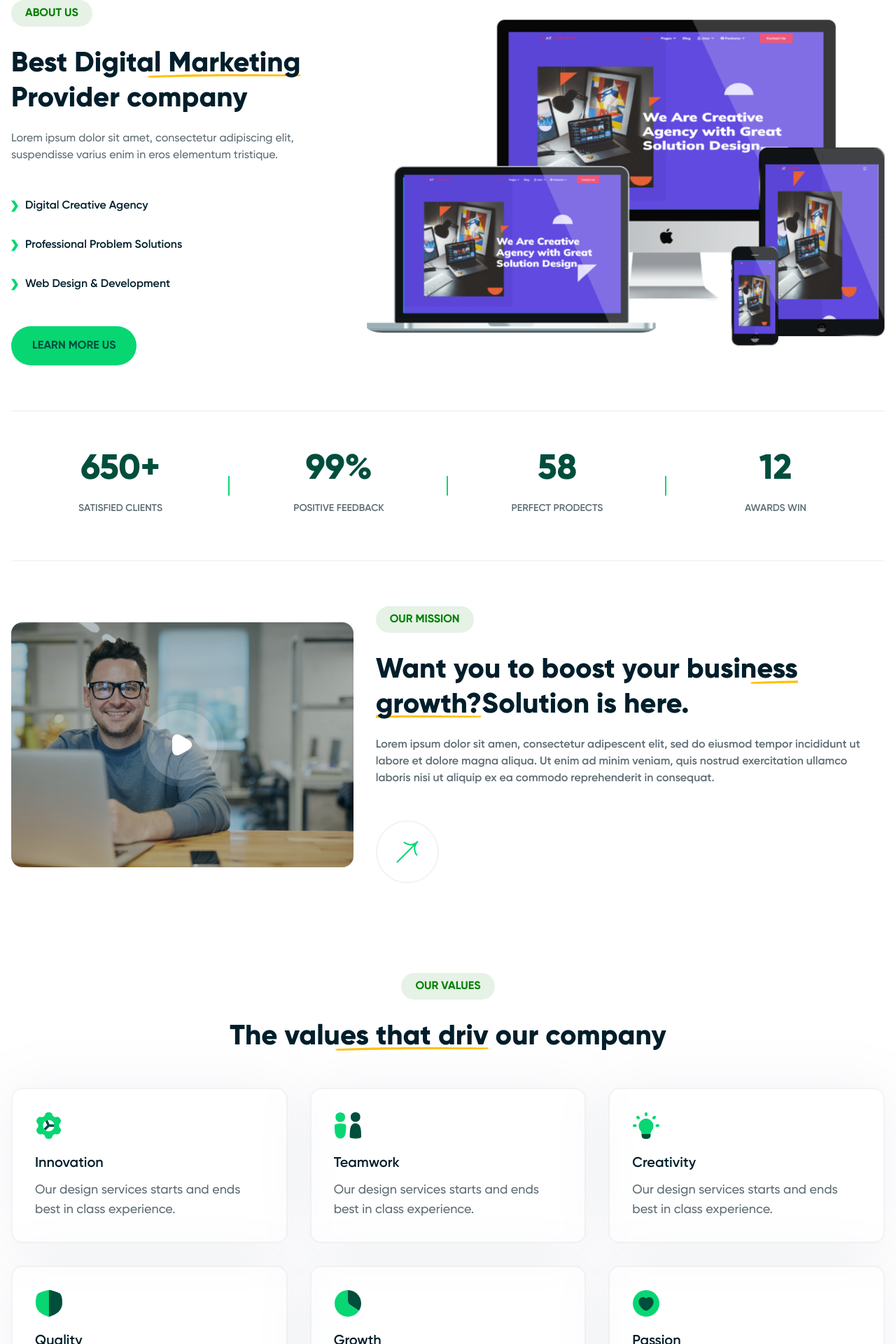
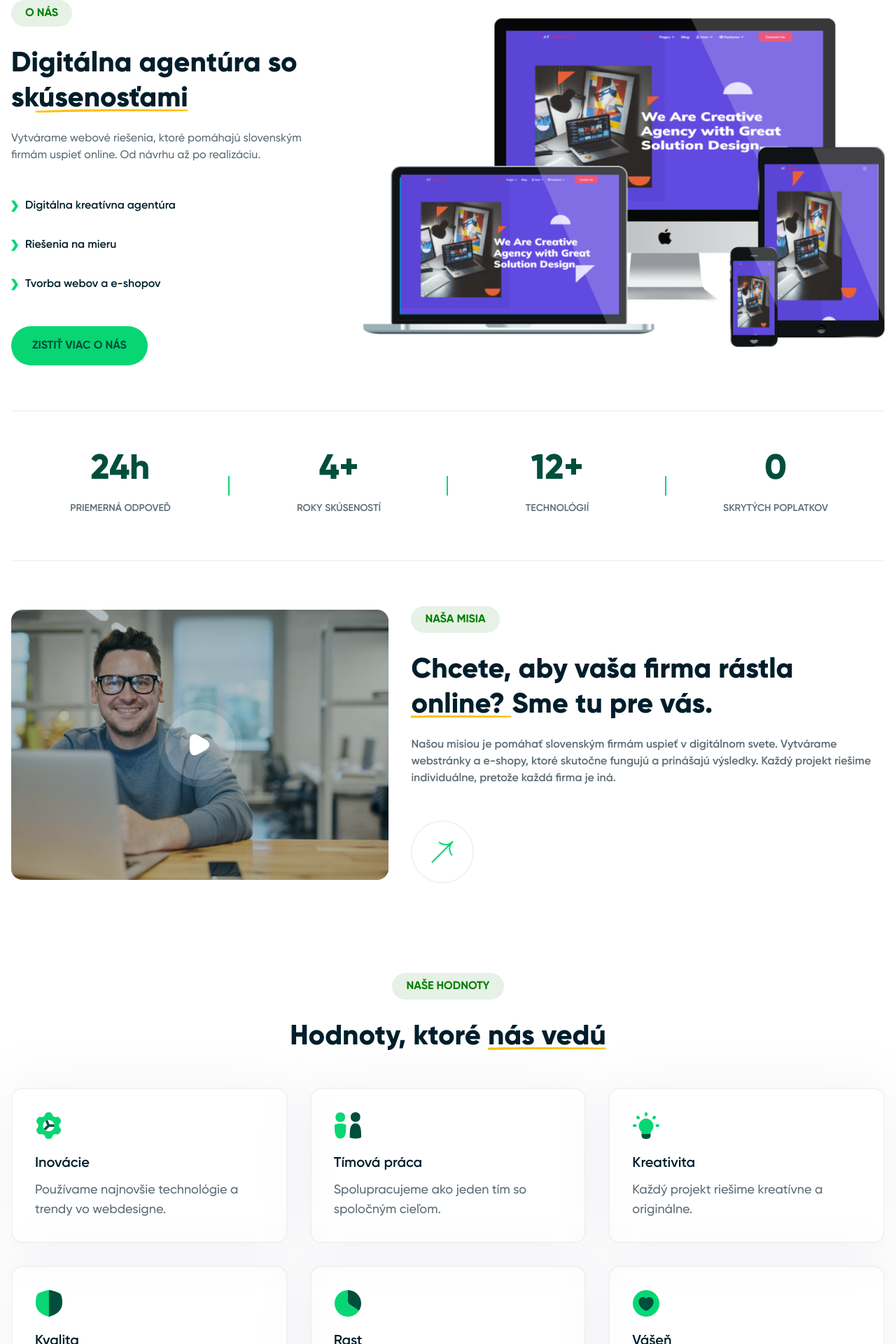
Before and after one commit to roni836/leonlogic, a Next.js app: page /about-us in a window 1280 px wide. Shown: the part 562-2482 px from the top of the page at 70% size. Built offline with nearby package versions, Linux system fonts and the light colour scheme; no server answers.

Commit message:
all pages text updated

```diff
--- a/app/about-us/page.tsx
+++ b/app/about-us/page.tsx
@@ -49,11 +49,11 @@ const page = () => {
                             data-aos="zoom-in"
                             data-aos-duration="1000"
                         >
-                            We are a group of qualified experts
-                            <span className="text-secondary"> from all over the world</span>
+                            Sme tím skúsených odborníkov
+                            <span className="text-secondary"> z rôznych oblastí</span>
                         </h1>
                         <p className="text-lg text-[#4B5576] dark:text-[#9199B5] mt-5 text-center max-w-[582px] mx-auto">
-                            Lorem ipsum, or lipsum as it is sometimes known, is dummy text used in laying out print, graphic or web designs.
+                            Špecializujeme sa na tvorbu webstránok, e-shopov a digitálny marketing. Pomáhame firmám rásť online už od roku 2019.
                         </p>
                     </div>
                 </div>
@@ -64,14 +64,13 @@ const page = () => {
                     <div className="flex flex-col lg:flex-row gap-10 items-center justify-between">
                         <div className="lg:max-w-[563px]">
                             <p className="mb-7 inline-flex rounded-full bg-success-light/10 px-5 py-2.5 font-bold uppercase leading-[18px] text-success-light dark:text-secondary dark:bg-secondary/[0.08]">
-                                about us
+                                o nás
                             </p>
                             <h2 className="text-2xl font-extrabold leading-tight md:text-[40px]">
-                                Best <span className="bg-[url('/assets/images/line1.svg')] bg-bottom-right bg-no-repeat">Digital Marketing</span> Provider
-                                company
+                                Digitálna agentúra so <span className="bg-[url('/assets/images/line1.svg')] bg-bottom-right bg-no-repeat">skúsenosťami</span>
                             </h2>
                             <p className="text-base text-gray dark:text-[#9199B5] mt-5">
-                                Lorem ipsum dolor sit amet, consectetur adipiscing elit, suspendisse varius enim in eros elementum tristique.
+                              Vytvárame webové riešenia, ktoré pomáhajú slovenským firmám uspieť online. Od návrhu až po realizáciu.
                             </p>
                             <div className="flex gap-2.5 mt-12 items-center">
                                 <span>
@@ -79,7 +78,7 @@ const page = () => {
                                         <path d="M5.24237 8.49987L0 0.5H4.73974L10 8.49987V8.48184L4.73974 16.5H0L5.24237 8.48184" fill="#07D673" />
                                     </svg>
                                 </span>
-                                <p className="font-semibold">Digital Creative Agency</p>
+                                <p className="font-semibold">Digitálna kreatívna agentúra</p>
                             </div>
                             <div className="flex gap-2.5 mt-8 items-center">
                                 <span>
@@ -87,7 +86,7 @@ const page = () => {
                                         <path d="M5.24237 8.49987L0 0.5H4.73974L10 8.49987V8.48184L4.73974 16.5H0L5.24237 8.48184" fill="#07D673" />
                                     </svg>
                                 </span>
-                                <p className="font-semibold">Professional Problem Solutions </p>
+                                <p className="font-semibold">Riešenia na mieru </p>
                             </div>
                             <div className="flex gap-2.5 mt-8 items-center">
                                 <span>
@@ -95,10 +94,10 @@ const page = () => {
                                         <path d="M5.24237 8.49987L0 0.5H4.73974L10 8.49987V8.48184L4.73974 16.5H0L5.24237 8.48184" fill="#07D673" />
                                     </svg>
                                 </span>
-                                <p className="font-semibold">Web Design & Development</p>
+                                <p className="font-semibold">Tvorba webov a e-shopov</p>
                             </div>
                             <a href="#" className="btn mt-12">
-                                Learn more us
+                                Zistiť viac o nás
                             </a>
                         </div>
                         <div className="max-w-[841px] w-full" data-aos="fade-left" data-aos-duration="1000">
@@ -113,30 +112,30 @@ const page = () => {
                     <div className="grid grid-cols-2 md:grid-cols-4 gap-y-10 py-12 md:py-16 border-y-2 border-[#9199B5]/10">
                         <div className="relative text-center">
                             <h3 className="text-3xl sm:text-[50px]/9 font-extrabold text-success dark:text-white">
-                                <CountsUp start={0} suffix="+" delay={1} end={650} duration={2} />
+                                <CountsUp start={0} suffix="h" delay={1} end={24} duration={2} />
                             </h3>
-                            <span className="mt-2 sm:mt-7 block text-sm font-semibold uppercase text-gray dark:text-[#9199B5]">SATISFIED CLIENTS </span>
+                            <span className="mt-2 sm:mt-7 block text-sm font-semibold uppercase text-gray dark:text-[#9199B5]">Priemerná odpoveď </span>
                             <span className="absolute inset-y-0 my-auto h-7 w-0.5 bg-secondary ltr:right-0 rtl:left-0"></span>
                         </div>
                         <div className="relative text-center">
                             <h3 className="text-3xl sm:text-[50px]/9 font-extrabold text-success dark:text-white">
-                                <CountsUp start={0} suffix="%" delay={1} end={99} duration={2} />
+                                <CountsUp start={0} suffix="+" delay={1} end={4} duration={2} />
                             </h3>
-                            <span className="mt-2 sm:mt-7 block text-sm font-semibold uppercase text-gray dark:text-[#9199B5]">POSITIVE FEEDBACK </span>
+                            <span className="mt-2 sm:mt-7 block text-sm font-semibold uppercase text-gray dark:text-[#9199B5]">Roky skúseností </span>
                             <span className="absolute inset-y-0 my-auto h-7 w-0.5 bg-secondary ltr:right-0 rtl:left-0 hidden md:block"></span>
                         </div>
                         <div className="relative text-center">
                             <h3 className="text-3xl sm:text-[50px]/9 font-extrabold text-success dark:text-white">
-                                <CountsUp start={0} delay={1} end={58} duration={2} />
+                                <CountsUp start={0} suffix="+" delay={1} end={12} duration={2} />
                             </h3>
-                            <span className="mt-2 sm:mt-7 block text-sm font-semibold uppercase text-gray dark:text-[#9199B5]">PERFECT PRODECTS </span>
+                            <span className="mt-2 sm:mt-7 block text-sm font-semibold uppercase text-gray dark:text-[#9199B5]">Technológií </span>
                             <span className="absolute inset-y-0 my-auto h-7 w-0.5 bg-secondary ltr:right-0 rtl:left-0"></span>
                         </div>
                         <div className="text-center">
                             <h3 className="text-3xl sm:text-[50px]/9 font-extrabold text-success dark:text-white">
-                                <CountsUp start={0} delay={1} end={12} duration={2} />
+                                <CountsUp start={0} delay={1} end={0} duration={2} />
                             </h3>
-                            <span className="mt-2 sm:mt-7 block text-sm font-semibold uppercase text-gray dark:text-[#9199B5]">AWARDS WIN</span>
+                            <span className="mt-2 sm:mt-7 block text-sm font-semibold uppercase text-gray dark:text-[#9199B5]">Skrytých poplatkov</span>
                         </div>
                     </div>
                 </div>
@@ -148,16 +147,15 @@ const page = () => {
                         <AboutUsModal />
                         <div>
                             <p className="mb-7 inline-flex rounded-full bg-success-light/10 px-5 py-2.5 font-bold uppercase leading-[18px] text-success-light dark:text-secondary dark:bg-secondary/[0.08]">
-                                OUR MISSION
+                                NAŠA MISIA
                             </p>
                             <h2 className="text-2xl font-extrabold leading-tight md:text-[40px]">
-                                Want you to boost your{' '}
-                                <span className="bg-[url('/assets/images/line1.svg')] bg-bottom-right bg-no-repeat">business growth?</span>
-                                Solution is here.
+                                Chcete, aby vaša firma rástla{' '}
+                                <span className="bg-[url('/assets/images/line1.svg')] bg-bottom-right bg-no-repeat">online? </span>
+                                Sme tu pre vás.
                             </h2>
                             <p className="font-semibold text-gray dark:text-[#9199B5] mt-5">
-                                Lorem ipsum dolor sit amen, consectetur adipescent elit, sed do eiusmod tempor incididunt ut labore et dolore magna aliqua. Ut
-                                enim ad minim veniam, quis nostrud exercitation ullamco laboris nisi ut aliquip ex ea commodo reprehenderit in consequat.
+                               Našou misiou je pomáhať slovenským firmám uspieť v digitálnom svete. Vytvárame webstránky a e-shopy, ktoré skutočne fungujú a prinášajú výsledky. Každý projekt riešime individuálne, pretože každá firma je iná.
                             </p>
                             <button
                                 type="button"
@@ -175,24 +173,24 @@ const page = () => {
                 <div className="container">
                     <div className="text-center">
                         <p className="mb-7 inline-flex rounded-full bg-success-light/10 px-5 py-2.5 font-bold uppercase leading-[18px] text-success-light dark:text-secondary dark:bg-secondary/[0.08]">
-                            Our Values
+                            Naše hodnoty
                         </p>
                         <h2 className="text-2xl font-extrabold leading-tight md:text-[40px]">
-                            The <span className="bg-[url('/assets/images/line1.svg')] bg-bottom-right bg-no-repeat">values that driv</span> our company
+                            Hodnoty, ktoré <span className="bg-[url('/assets/images/line1.svg')] bg-bottom-right bg-no-repeat"> nás vedú</span>
                         </h2>
                     </div>
                     <div className="grid sm:grid-cols-2 md:grid-cols-3 gap-5 lg:gap-8 mt-12">
-                        <OurValuesCard icon={<InovationIcon />} title="Innovation" />
+                        <OurValuesCard icon={<InovationIcon />} description="Používame najnovšie technológie a trendy vo webdesigne." title="Inovácie" />
 
-                        <OurValuesCard icon={<TeamWorkIcon />} title="Teamwork" />
+                        <OurValuesCard icon={<TeamWorkIcon />} description="Spolupracujeme ako jeden tím so spoločným cieľom." title="Tímová práca" />
 
-                        <OurValuesCard icon={<CreativityIcon />} title="Creativity" />
+                        <OurValuesCard icon={<CreativityIcon />} description="Každý projekt riešime kreatívne a originálne." title="Kreativita" />
 
-                        <OurValuesCard icon={<QualityIcon />} title="Quality" />
+                        <OurValuesCard icon={<QualityIcon />} description="Kvalita je pre nás na prvom mieste v každom projekte." title="Kvalita" />
 
-                        <OurValuesCard icon={<GrowthIcon />} title="Growth" />
+                        <OurValuesCard icon={<GrowthIcon />} description="Pomáhame klientom rásť a zlepšovať sa." title="Rast" />
 
-                        <OurValuesCard icon={<PassionIcon />} title="Passion" />
+                        <OurValuesCard icon={<PassionIcon />} description="Robíme svoju prácu s vášňou a nadšením." title="Vášeň" />
                     </div>
                 </div>
             </section>
@@ -200,8 +198,8 @@ const page = () => {
             <section className="py-12 md:py-16">
                 <div className="container">
                     <div className="text-center">
-                        <h2 className="text-2xl font-extrabold leading-tight md:text-[40px] max-w-[396px] mx-auto">
-                            <span className="bg-[url('/assets/images/line1.svg')] bg-bottom-right bg-no-repeat">Hundreds of partners</span> around the world
+                        <h2 className="text-2xl font-extrabold leading-tight md:text-[40px] max-w-[396px] mx-auto">Spolupracujeme s firmami po
+                            <span className="bg-[url('/assets/images/line1.svg')] bg-bottom-right bg-no-repeat"> celom Slovensku</span>
                         </h2>
                     </div>
                     <div className="swiper partners-slider mt-12">
@@ -210,7 +208,7 @@ const page = () => {
                 </div>
             </section>
 
-            <SpecialistsDevelopers />
+            {/* <SpecialistsDevelopers /> */}
 
             <section className="py-10 md:py-16">
                 <ClientsFeedbackSlider />
--- a/app/portfolio/page.tsx
+++ b/app/portfolio/page.tsx
@@ -48,17 +48,17 @@ const page = () => {
                         </div>
                         <div className="text-center relative z-1">
                             <h1 className="text-3xl sm:text-[70px] font-black sm:leading-[82px] italic uppercase" data-aos="zoom-in" data-aos-duration="1000">
-                                Digital
+                                REALIZOVANÉ PROJEKTY
                             </h1>
                             <h2
                                 className="text-3xl sm:text-[70px] font-black sm:leading-[82px] italic uppercase text-secondary"
                                 data-aos="zoom-in"
                                 data-aos-duration="1000"
                             >
-                                Case Studies.
+                                Z NAŠEJ DIELNE
                             </h2>
                             <p className="text-lg mt-2.5 text-gray dark:text-[#9199B5]">
-                                Lorem ipsum, or lipsum as it is sometimes known, is dummy used in laying out print, graphic or web designs.
+                               Prezentujeme úspešné webstránky, e-shopy a digitálne riešenia vytvorené pre slovenské firmy. Inšpirujte sa našimi projektmi a pozrite si kvalitu našej práce.
                             </p>
                             <a href="#portfolio-section" aria-label="Email">
                                 <div className="mt-7 max-w-[122px] mx-auto relative">
@@ -152,7 +152,7 @@ const page = () => {
                 </div>
             </section>
 
-            <SpecialistsDevelopers />
+            {/* <SpecialistsDevelopers /> */}
 
             <section className="py-10 md:py-16">
                 <ClientsFeedbackSlider />
--- a/app/service/page.tsx
+++ b/app/service/page.tsx
@@ -161,7 +161,7 @@ const Page = () => {
                             data-aos="zoom-in"
                             data-aos-duration="1000"
                         >
-                            WE PROVIDE WIDE RANGE OF <span className="text-secondary">DIGITAL SERVICES</span>
+                            POSKYTUJEME KOMPLEXNÉ <span className="text-secondary">DIGITÁLNE SLUŽBY</span>
                         </h1>
                         <span className="">
                             <svg width="30" height="33" viewBox="0 0 30 33" fill="none" xmlns="http://www.w3.org/2000/svg">
@@ -190,17 +190,17 @@ const Page = () => {
                     <div className="flex flex-col items-center gap-12 border-y-2 border-[#9199B5]/10 py-12 md:py-[126px] lg:flex-row 2xl:gap-[175px]">
                         <div>
                             <span className="rounded-[50px] bg-success-light/[0.08] dark:bg-secondary/[0.08] px-5 py-3 text-base font-bold text-success-light dark:text-secondary uppercase">
-                                Better Note Management
+                                KOMPLEXNÉ WEBOVÉ RIEŠENIA
                             </span>
                             <h2 className="mt-[30px] text-3xl font-extrabold md:text-[40px] md:leading-[54px]">
-                                Your <span className="bg-[url('/assets/images/line1.svg')] bg-bottom-right bg-no-repeat"> Notes Security</span>
+                                Váš  <span className="bg-[url('/assets/images/line1.svg')] bg-bottom-right bg-no-repeat"> digitálny úspech</span>
                             </h2>
                             <p className="mt-5 max-w-[505px] text-base font-semibold text-gray dark:text-[#9199B5]">
-                                Automatically syncs across all your devices. You can also access and write notes without internet connection.
+                               Vytvárame moderné webstránky a e-shopy, ktoré pomáhajú vášmu biznesu rásť online. Profesionálny vývoj s pokračujúcou podporou.
                             </p>
                             <NoteManagementAccodian />
                             <button type="button" className="mt-8 btn md:mt-[50px]">
-                                FREE REGISTER
+                                ZAČAŤ SPOLUPRÁCU
                             </button>
                         </div>
                         <div className="w-full max-w-[654px]" data-aos="flip-left" data-aos-duration="1000">
@@ -210,7 +210,7 @@ const Page = () => {
                 </div>
             </section>
 
-            <section className="py-12 md:py-20 lg:py-[167px] overflow-hidden">
+            {/* <section className="py-12 md:py-20 lg:py-[167px] overflow-hidden">
                 <div className="container">
                     <div className="flex flex-col items-center gap-20 lg:flex-row lg:gap-[176px]">
                         <div className="w-full max-w-[650px] flex-1" data-aos="fade-right" data-aos-duration="1000">
@@ -246,7 +246,7 @@ const Page = () => {
                         </div>
                     </div>
                 </div>
-            </section>
+            </section> */}
 
             <section className="py-10 md:py-16">
                 <ClientsFeedbackSlider />
@@ -256,10 +256,10 @@ const Page = () => {
                 <div className="container">
                     <div className="mb-12 text-center">
                         <p className="mb-7 inline-flex rounded-full bg-success-light/10 dark:bg-success-light/[0.08] dark:text-secondary px-5 py-2.5 font-bold uppercase leading-[18px] text-success-light">
-                            FAq
+                            ČASTO KLADENÉ OTÁZKY
                         </p>
                         <h2 className="text-2xl font-extrabold leading-tight md:text-[40px] dark:text-white">
-                            Frequently Asked <span className="bg-[url('/assets/images/line1.svg')] bg-bottom-right bg-no-repeat">Questions</span>
+                            Často kladené <span className="bg-[url('/assets/images/line1.svg')] bg-bottom-right bg-no-repeat">otázky</span>
                         </h2>
                     </div>
                     <FAQuestions />
--- a/components/OurValuesCard.tsx
+++ b/components/OurValuesCard.tsx
@@ -5,7 +5,7 @@ const OurValuesCard = (props: any) => {
                 <span>{props.icon}</span>
                 <h3 className="text-xl font-semibold mt-5">{props.title}</h3>
                 <p className="text-lg text-gray dark:text-[#9199B5] mt-2.5">
-                    Our design services starts and ends best in class experience.
+                   {props.description}
                 </p>
             </div>
         </div>
```
Also changed, not shown: components/NoteManagementAccodian.tsx (+6 -8 lines).
